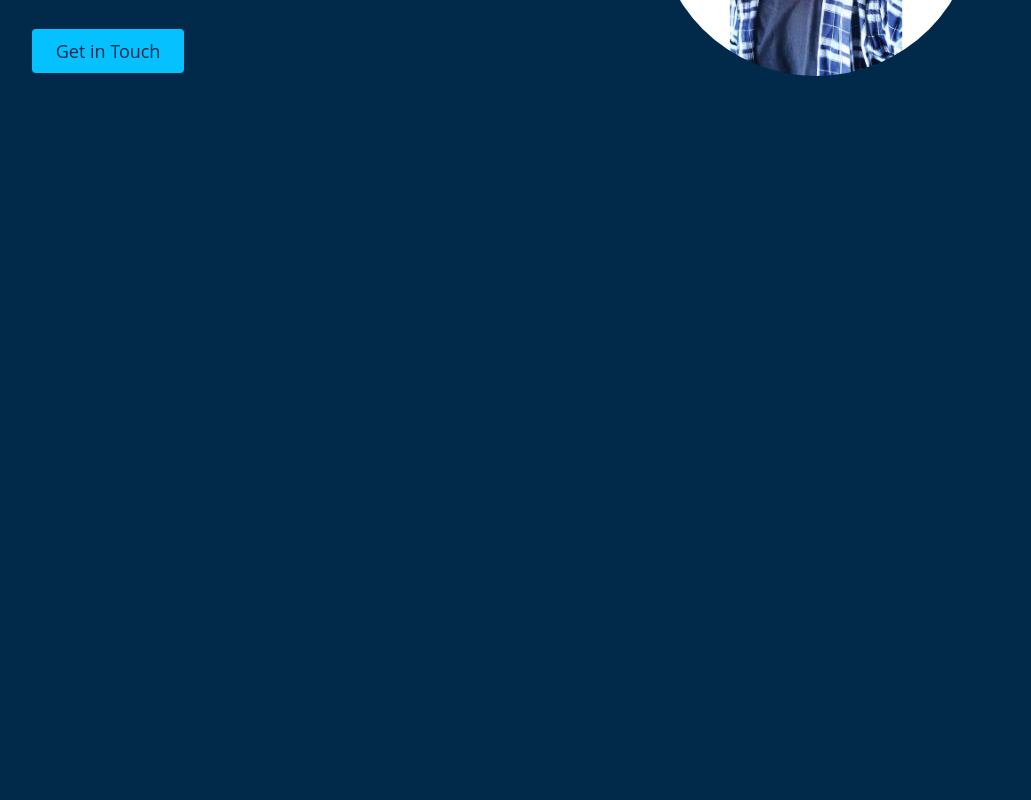
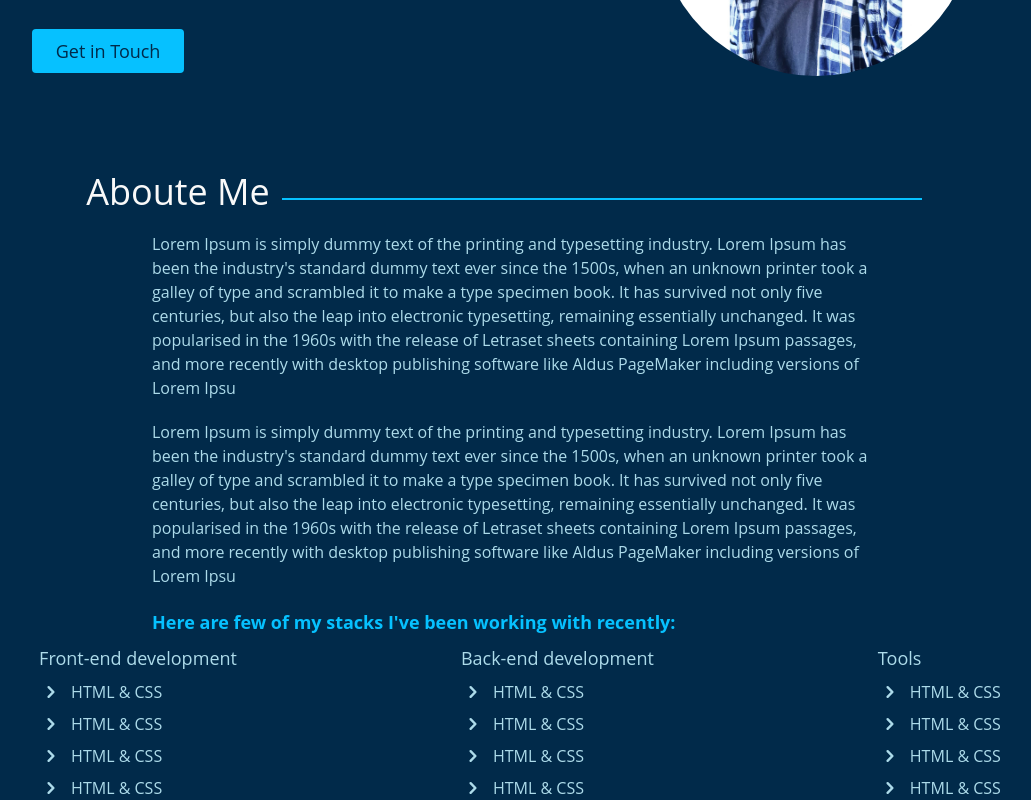
Before and after one commit to thecodechaser/portfolio-frontend, a React (Create React App) app: page / in a window 1280 px wide. Shown: the part 404-1204 px from the top of the page, without its empty margins (136-1167 px from the left). Before the commit the page ends 800 px from the top, so only its background shows below. Built offline with nearby package versions, Linux system fonts and the light colour scheme.

Commit message:
Add markup for about section

```diff
--- a/src/components/Header.js
+++ b/src/components/Header.js
@@ -8,7 +8,7 @@ function classNames(...classes) {
 const Header = () => {
   const [mobileMenu, setMobileMenu] = useState(false);
   return (
-    <header className={`flex flex-col bg-primaryColor px-8 py-7 ${mobileMenu ? 'h-screen' : 'h-fit'} fixed top-0 w-screen shadow-xl md:flex-row md:justify-between md:px-20`}>
+    <header className={`flex flex-col bg-primaryColor px-8 py-7 ${mobileMenu ? 'h-screen' : 'h-fit'} fixed top-0 w-screen shadow-xl md:flex-row md:justify-between md:px-20 md:h-fit`}>
       <a href="/" className="text-lg">
         <span className="text-secondaryColor">the </span>
         <span>code </span>
--- a/src/components/HomePage.js
+++ b/src/components/HomePage.js
@@ -1,35 +1,106 @@
 import React from 'react';
-import profilePicture from '../assets/profilePicture.jpg'
-import { CheckCircleIcon } from '@heroicons/react/solid';
+import { CheckCircleIcon, ChevronRightIcon } from '@heroicons/react/solid';
+import profilePicture from '../assets/profilePicture.jpg';
 
 const HomePage = () => (
   <main className="mt-40">
-      <div className="flex flex-col items-center gap-20 md:flex-row md:justify-center md:gap-60">
+    {/* hero-section */}
+    <div className="flex flex-col items-center gap-20 md:flex-row md:justify-center md:gap-60 md:mx-20">
       <div className="md:order-1">
-              <img src={profilePicture} alt="profile-picture" className="h-80 rounded-full"/>
+        <img src={profilePicture} alt="profile" className="h-80 rounded-full" />
       </div>
       <div className="text-skyColor">
         <p className="text-secondaryColor">Hello!</p>
-              <h1 className="text-secondaryColor text-5xl">I'm Ranjeet Singh</h1>
+        <h1 className="text-secondaryColor text-4xl md:text-5xl">I&apos;m Ranjeet Singh</h1>
         <div className="flex gap-4 mt-3">
-                  <CheckCircleIcon className="h-7"/>
+          <CheckCircleIcon className="h-7" />
           <p className="m-px text-base">Full stack software developer</p>
         </div>
         <div className="flex gap-4 mt-3">
-                  <CheckCircleIcon className="h-7"/>
+          <CheckCircleIcon className="h-7" />
           <p className="m-px text-base">UI/UX designer</p>
         </div>
         <div className="flex gap-4 mt-3">
-                  <CheckCircleIcon className="h-7"/>
+          <CheckCircleIcon className="h-7" />
           <p className="m-px text-base">Remote work aficionado</p>
         </div>
         <div className="flex gap-4 mt-3">
-                  <CheckCircleIcon className="h-7"/>
+          <CheckCircleIcon className="h-7" />
           <p className="m-px text-base">Amateur astronomer</p>
         </div>
         <button type="button" className="bg-secondaryColor mt-10 rounded px-6 py-2 w-50 text-lg text-primaryColor">Get in Touch</button>
       </div>
-
+    </div>
+    {/* about-section */}
+    <div className="mt-14 md:mt-24">
+      <div className="flex justify-center gap-3">
+        <h2 className="text-2xl md:text-4xl">Aboute Me</h2>
+        <div className="border-b-2 w-3/5 mb-3 border-secondaryColor md:w-2/4" />
+      </div>
+      <div className="flex flex-col mt-5 ml-8 mr-5 gap-5 md:ml-72 md:mr-64 text-base text-skyColor">
+        <p>Lorem Ipsum is simply dummy text of the printing and typesetting industry. Lorem Ipsum has been the industry's standard dummy text ever since the 1500s, when an unknown printer took a galley of type and scrambled it to make a type specimen book. It has survived not only five centuries, but also the leap into electronic typesetting, remaining essentially unchanged. It was popularised in the 1960s with the release of Letraset sheets containing Lorem Ipsum passages, and more recently with desktop publishing software like Aldus PageMaker including versions of Lorem Ipsu</p>
+        <p>Lorem Ipsum is simply dummy text of the printing and typesetting industry. Lorem Ipsum has been the industry's standard dummy text ever since the 1500s, when an unknown printer took a galley of type and scrambled it to make a type specimen book. It has survived not only five centuries, but also the leap into electronic typesetting, remaining essentially unchanged. It was popularised in the 1960s with the release of Letraset sheets containing Lorem Ipsum passages, and more recently with desktop publishing software like Aldus PageMaker including versions of Lorem Ipsu</p>
+      </div>
+      <h3 className="text-lg text-secondaryColor mt-5 mx-8 font-bold md:mx-72">Here are few of my stacks I've been working with recently:</h3>
+      <div className="flex flex-col ml-8 gap-4 mt-2 md:flex-row md:gap-56 md:justify-center">
+        <div>
+          <h3 className="text-lg text-skyColor">Front-end development</h3>
+          <div className="flex text-base gap-2 text-skyColor mt-2">
+              <ChevronRightIcon className="h-6"/>
+              <p>HTML & CSS</p>
+          </div>
+          <div className="flex text-base gap-2 text-skyColor mt-2">
+              <ChevronRightIcon className="h-6"/>
+              <p>HTML & CSS</p>
+          </div>
+          <div className="flex text-base gap-2 text-skyColor mt-2">
+              <ChevronRightIcon className="h-6"/>
+              <p>HTML & CSS</p>
+          </div>
+          <div className="flex text-base gap-2 text-skyColor mt-2">
+              <ChevronRightIcon className="h-6"/>
+              <p>HTML & CSS</p>
+          </div>
+        </div>
+        <div>
+          <h3 className="text-lg text-skyColor">Back-end development</h3>
+          <div className="flex text-base gap-2 text-skyColor mt-2">
+              <ChevronRightIcon className="h-6"/>
+              <p>HTML & CSS</p>
+          </div>
+          <div className="flex text-base gap-2 text-skyColor mt-2">
+              <ChevronRightIcon className="h-6"/>
+              <p>HTML & CSS</p>
+          </div>
+          <div className="flex text-base gap-2 text-skyColor mt-2">
+              <ChevronRightIcon className="h-6"/>
+              <p>HTML & CSS</p>
+          </div>
+          <div className="flex text-base gap-2 text-skyColor mt-2">
+              <ChevronRightIcon className="h-6"/>
+              <p>HTML & CSS</p>
+          </div>
+        </div>
+        <div>
+          <h3 className="text-lg text-skyColor">Tools</h3>
+          <div className="flex text-base gap-2 text-skyColor mt-2">
+              <ChevronRightIcon className="h-6"/>
+              <p>HTML & CSS</p>
+          </div>
+          <div className="flex text-base gap-2 text-skyColor mt-2">
+              <ChevronRightIcon className="h-6"/>
+              <p>HTML & CSS</p>
+          </div>
+          <div className="flex text-base gap-2 text-skyColor mt-2">
+              <ChevronRightIcon className="h-6"/>
+              <p>HTML & CSS</p>
+          </div>
+          <div className="flex text-base gap-2 text-skyColor mt-2">
+              <ChevronRightIcon className="h-6"/>
+              <p>HTML & CSS</p>
+          </div>
+        </div>
+      </div>
     </div>
   </main>
 );
--- a/tailwind.config.js
+++ b/tailwind.config.js
@@ -8,6 +8,7 @@ module.exports = {
       primaryColor: '#012a4a',
       secondaryColor: '#06C1FF',
       skyColor: '#addbea',
+      darkSkyColor: '#608297',
     },
   },
   plugins: [],
```
Lines whose indentation alone changed are shown as unchanged.
